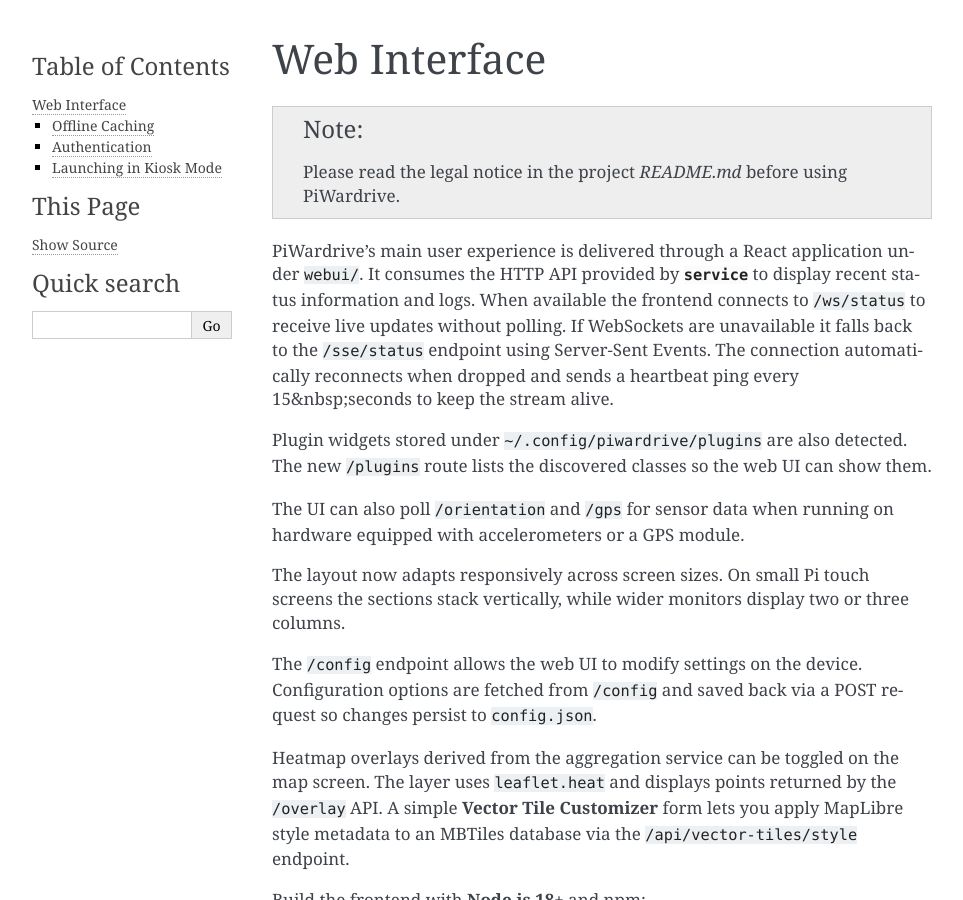
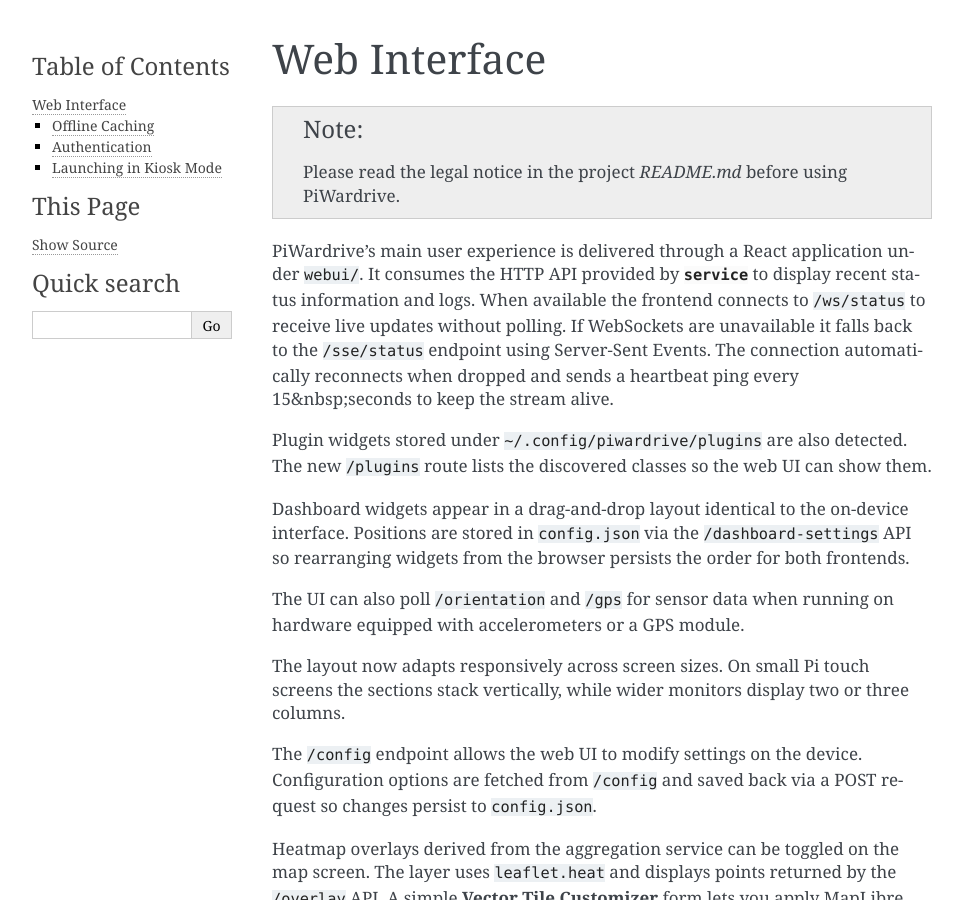
Before and after one commit to Trashytalk/piwardrive, a Sphinx documentation site: the page built from docs/web_ui.rst, in a window 1280 px wide and 900 px high. Shown: the whole window, without its empty margins (148-1111 px from the left). Built offline with Sphinx 7.4.7, drawn with Linux system fonts in a browser that asks for light colours.

Commit message:
Update web_ui.rst

```diff
--- a/docs/web_ui.rst
+++ b/docs/web_ui.rst
@@ -16,6 +16,11 @@ automatically reconnects when dropped and sends a heartbeat ping every
 Plugin widgets stored under ``~/.config/piwardrive/plugins`` are also
 detected.  The new ``/plugins`` route lists the discovered classes so the web UI
 can show them.
+
+Dashboard widgets appear in a drag-and-drop layout identical to the on-device
+interface. Positions are stored in ``config.json`` via the
+``/dashboard-settings`` API so rearranging widgets from the browser persists the
+order for both frontends.
 
 The UI can also poll ``/orientation`` and ``/gps`` for sensor data when running
 on hardware equipped with accelerometers or a GPS module.
```
